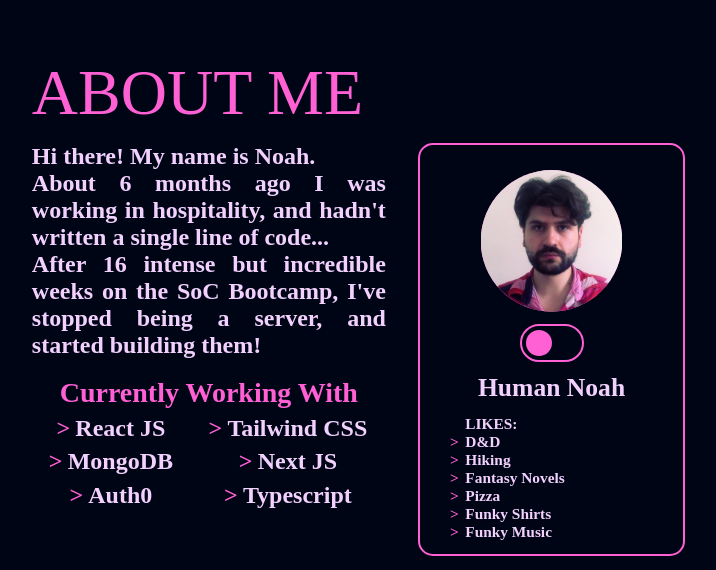
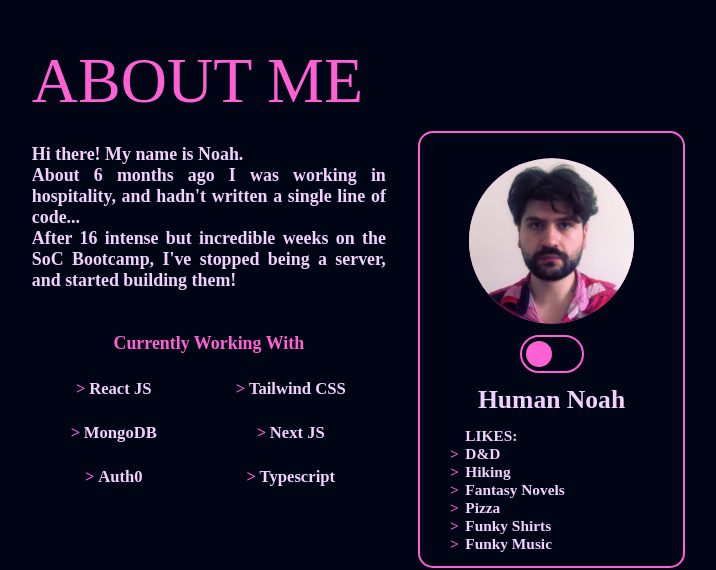
Before and after one commit to NoahAldhous/portfolio-page, a React (Create React App) app: page / in a window 1280 px wide. Shown: the part 1278-1848 px from the top of the page, without its empty margins (301-1017 px from the left). Built offline with nearby package versions, Linux system fonts and the light colour scheme; a web font is replaced by a local one.

Commit message:
made about me page more responsive by adding minimum height attribute

```diff
--- a/src/components/Aboutmepage/Aboutmepage.css
+++ b/src/components/Aboutmepage/Aboutmepage.css
@@ -1,6 +1,7 @@
 .Aboutmepage{
     width:85%;
     height: 100vh;
+    min-height: 400px;
     background-color: none;
     margin-top: 45vh;
     margin-left:10%;
@@ -57,7 +58,7 @@
 
 .Abouttext{
     /* border: 1px solid red; */
-    font-size: 3vh;
+    font-size: 1.4vw;
     margin: 0;
     text-align: justify;
 
@@ -73,7 +74,7 @@
 
 .Skillstext{
     /* border: 1px solid red; */
-    font-size: 3.5vh;
+    font-size: 1.4vw;
     color: var(--primary-color);
     text-align: center;
     margin: 0;
@@ -99,13 +100,13 @@
 .Tech {
     list-style: none; /* Remove default bullets */
     text-align: center;
-    font-size: 3vh;
+    font-size: 1.3vw;
     transition: 0.3s;
     margin: 0;
   }
 
 .Tech:hover{
-    font-size: 3.5vh;
+    font-size: 1.4vw;
 
 }
 
@@ -119,8 +120,8 @@
   }
 
 .Profile-picture{
-    width: 60%;
-    height: 60%;
+    width: 70%;
+    height: 70%;
     object-fit: scale-down;
     clip-path: circle();
     margin-top: 5%;
```
